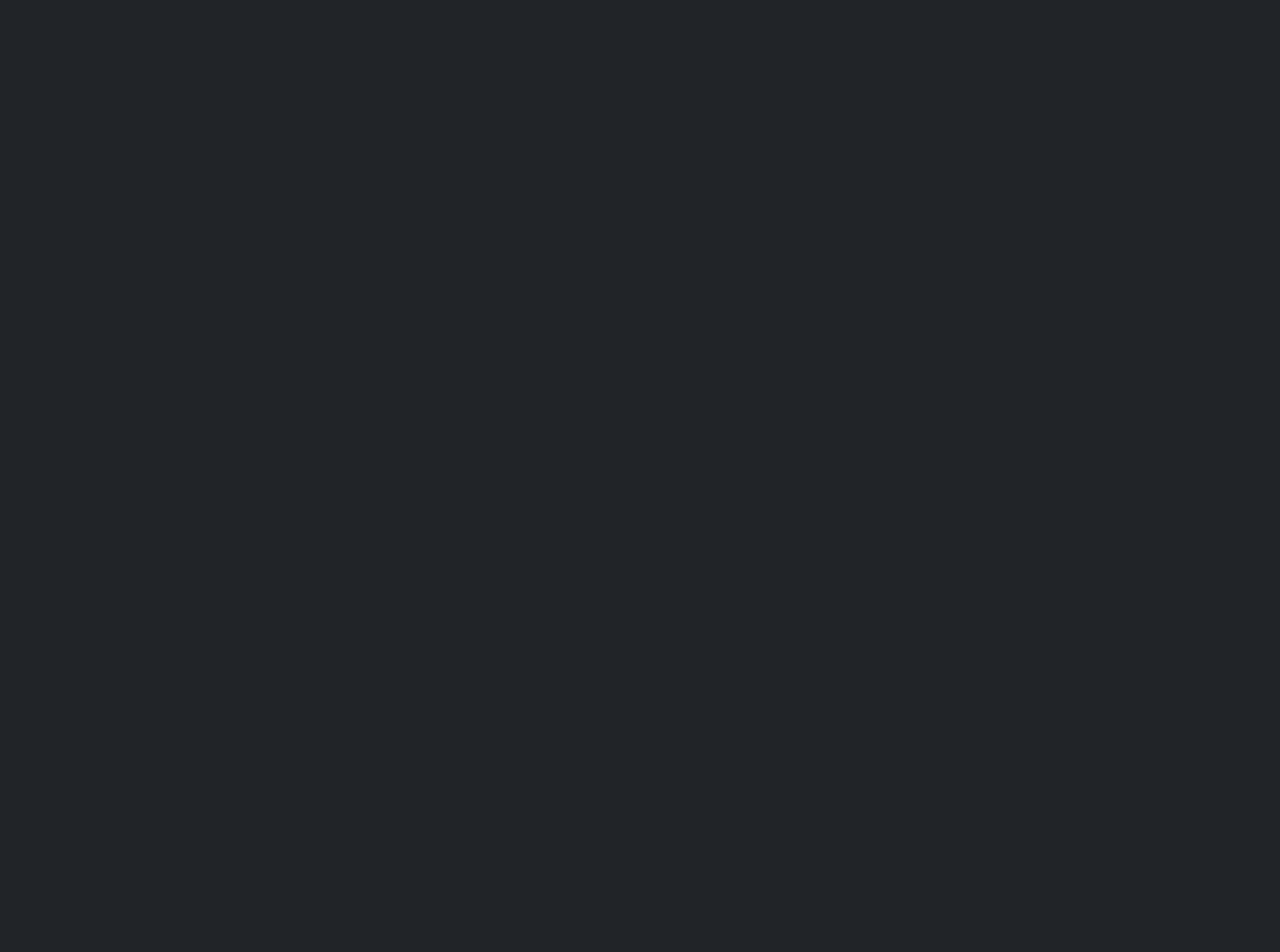
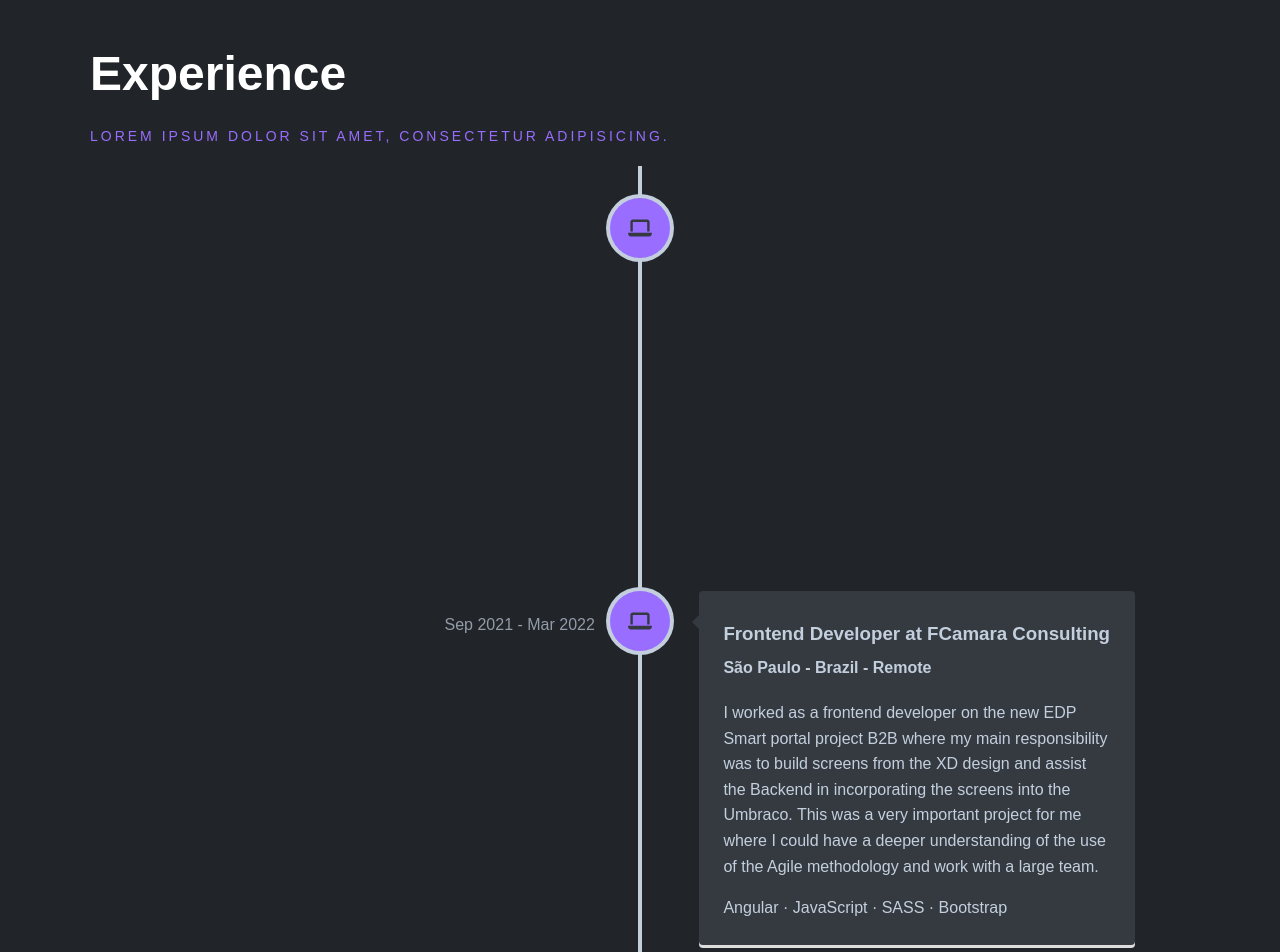
Before and after one commit to patriciasegantine/patriciasegantine-portfolio, a React (Vite) app: page / in a window 1280 px wide. Shown: the part 780-1732 px from the top of the page. Before the commit the page ends 800 px from the top, so only its background shows below. Built offline with nearby package versions, Linux system fonts and the light colour scheme.

Commit message:
feat: experience

```diff
--- a/package.json
+++ b/package.json
@@ -17,6 +17,7 @@
     "phosphor-react": "^1.4.1",
     "react": "^18.2.0",
     "react-dom": "^18.2.0",
+    "react-vertical-timeline-component": "^3.6.0",
     "styled-components": "^6.0.1"
   },
   "devDependencies": {
--- /dev/null
+++ b/src/assets/icon/laptop.tsx
@@ -0,0 +1,21 @@
+import React from 'react';
+import { IconInterface } from "../../type/icons-types.ts";
+import { theme } from "../../theme.ts";
+
+export const Laptop: React.FC<IconInterface> = ({size = '20px', color = theme["color-gray-dark"]}) => {
+  return (
+    <picture>
+      <svg
+        xmlns="http://www.w3.org/2000/svg"
+        height={size}
+        viewBox="0 0 640 512">
+
+        <path
+          d="M128 32C92.7 32 64 60.7 64 96V352h64V96H512V352h64V96c0-35.3-28.7-64-64-64H128zM19.2 384C8.6 384 0 392.6 0 403.2C0 445.6 34.4 480 76.8 480H563.2c42.4 0 76.8-34.4 76.8-76.8c0-10.6-8.6-19.2-19.2-19.2H19.2z"
+          fill={color}
+        />
+      </svg>
+    </picture>
+
+  );
+};
--- a/src/components/nav/nav.tsx
+++ b/src/components/nav/nav.tsx
@@ -12,7 +12,7 @@ export const Nav: React.FC<NavInterface> = ({mobile}) => {
   return (
     <NavContainer mobile={mobile}>
       <Link active={active === 'about'} onClick={() => setActive('about')}>About</Link>
-      <Link active={active === 'work'} onClick={() => setActive('work')}>Work</Link>
+      <Link active={active === 'experience'} onClick={() => setActive('experience')}>Experience</Link>
       <Link active={active === 'portfolio'} onClick={() => setActive('portfolio')}>Portfolio</Link>
       <Link active={active === 'resume'} onClick={() => setActive('resume')}>Resume</Link>
       <Link active={active === 'contact'} onClick={() => setActive('contact')}>Contact</Link>
--- /dev/null
+++ b/src/components/timeline-work/experience.styles.ts
@@ -0,0 +1,6 @@
+import styled from "styled-components";
+import { SectionContainer } from "../../globa.styles.ts";
+
+export const ExperienceContainer = styled(SectionContainer)`
+
+`
--- /dev/null
+++ b/src/components/timeline-work/experience.tsx
@@ -0,0 +1,66 @@
+import React from 'react';
+// @ts-ignore
+import { VerticalTimeline, VerticalTimelineElement } from "react-vertical-timeline-component";
+import 'react-vertical-timeline-component/style.min.css';
+import { Laptop } from "../../assets/icon/laptop.tsx";
+import { theme } from "../../theme.ts";
+import { SectionTitle, Subtitle } from "../../globa.styles.ts";
+import { ExperienceContainer } from "./experience.styles.ts";
+
+const works = [
+  {
+    title: 'Frontend Developer at Vertem ',
+    subtitle: 'São Paulo - Brazil - Remote',
+    date: 'Apr 2022 - present',
+    description: 'I work as a frontend developer at Vertem, developing B2B and B2C products focused on Customer Loyalty and Cashback Campaigns. \n' +
+      'My main responsibility is to develop features or make improvements to the company\'s portal, according to the needs raised by the business team.',
+    skills: 'React · Redux · TypeScript · Styled-components'
+  },
+  {
+    title: 'Frontend Developer at FCamara Consulting',
+    subtitle: 'São Paulo - Brazil - Remote',
+    date: 'Sep 2021 - Mar 2022 ',
+    description: 'I worked as a frontend developer on the new EDP Smart portal project B2B where my main responsibility was to build screens from the XD design and assist the Backend in incorporating the screens into the Umbraco. This was a very important project for me where I could have a deeper understanding of the use of the Agile methodology and work with a large team.',
+    skills: 'Angular · JavaScript · SASS · Bootstrap'
+  },
+  {
+    title: 'Frontend Developer',
+    subtitle: 'São Paulo - Brazil - Remote',
+    date: 'Jul 2019 - Aug 2021',
+    description: 'Target Software is a consulting company that provides services to several B2C clients, which allowed me to work in different environments and gain a lot of experience',
+    skills: 'HTML5 · CSS3 · SASS · JavaScript · Git '
+  }
+]
+
+export const Experience: React.FC<any> = () => {
+  return (
+    <ExperienceContainer id="experience">
+      <SectionTitle id="portfolio">Experience</SectionTitle>
+      <Subtitle id="portfolio">Lorem ipsum dolor sit amet, consectetur adipisicing.</Subtitle>
+
+      <VerticalTimeline>
+
+        {
+          works.map((work, index) => {
+            return (
+              <VerticalTimelineElement
+                key={index}
+                className="vertical-timeline-element--work"
+                contentStyle={{background: theme["color-gray-dark"], color: theme["color-neutral-light"]}}
+                contentArrowStyle={{borderRight: `7px solid  ${theme["color-gray-dark"]}`}}
+                date={work.date}
+                iconStyle={{background: theme["color-highlight"], color: theme["color-gray-dark"]}}
+                icon={<Laptop/>}
+              >
+                <h3 className="vertical-timeline-element-title">{work.title}</h3>
+                <h4 className="vertical-timeline-element-subtitle">{work.subtitle}</h4>
+                <p>{work.description}</p>
+                <p>{work.skills}</p>
+              </VerticalTimelineElement>
+            )
+          })
+        }
+      </VerticalTimeline>
+    </ExperienceContainer>
+  );
+};
--- a/src/main/main-content.tsx
+++ b/src/main/main-content.tsx
@@ -1,14 +1,15 @@
 import { MainContainer } from "./main-content.styles.ts";
 import { About } from "../components/about/about.tsx";
-import { LeftAside } from "../components/aside/left-aside.tsx";
 import { RightAside } from "../components/aside/right-aside.tsx";
+import { Experience } from "../components/timeline-work/experience.tsx";
 
 export const MainContent = () => {
   return (
     <MainContainer>
-      <LeftAside/>
+      {/*<LeftAside/>*/}
       <RightAside/>
       <About/>
+      <Experience/>
     </MainContainer>
   );
 };
```
Also changed, not shown: 1 other file (tests, documents, lock files or other folders).
